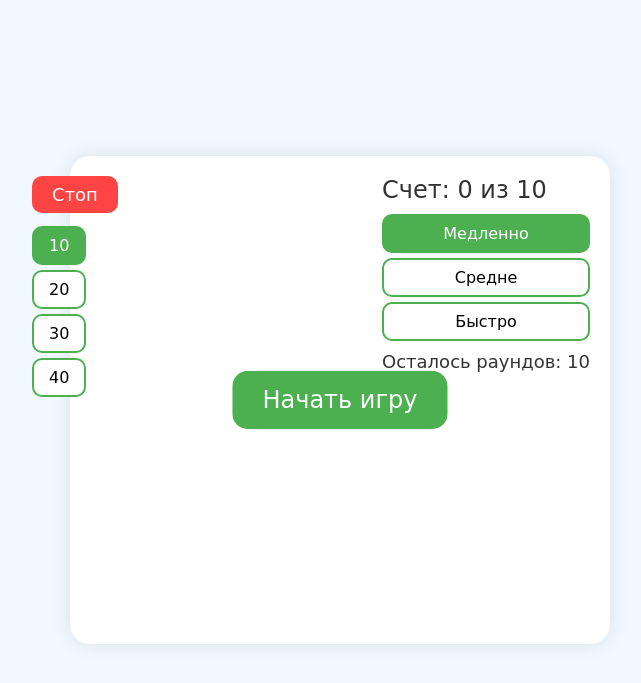
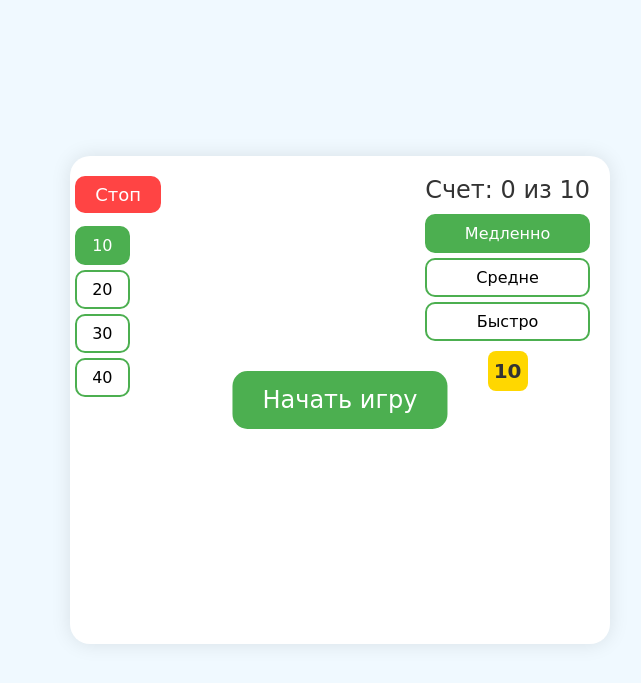
Before and after one commit to Sergey0408/ColorSquareChallenge, a Flask app: page / in a window 1280 px wide. Shown: the top 683 px of the page, without its empty margins (300-941 px from the left). Run offline with Flask 3, Linux system fonts and the light colour scheme; some libraries are stand-ins or nearby versions.

Commit message:
Update game UI: reposition buttons and redesign round counter.
Replit-Commit-Author: Agent
Replit-Commit-Session-Id: 8d33f3c9-8188-40c6-993a-fa1fc4f303a3
Replit-Commit-Screenshot-Url: https://storage.googleapis.com/screenshot-production-us-central1/c1c2e319-6578-4d99-b67d-fbaa1bb9f4a5/64ee19aa-a913-4579-a1c5-5fcf93682e4c.jpg

```diff
--- a/static/css/style.css
+++ b/static/css/style.css
@@ -142,8 +142,15 @@ body {
 }
 
 .rounds-remaining {
-    font-size: 18px;
+    width: 40px;
+    height: 40px;
+    background: #FFD700;
+    border-radius: 8px;
+    display: flex;
+    justify-content: center;
+    align-items: center;
+    font-size: 20px;
+    font-weight: bold;
     color: #333;
-    margin-top: 10px;
-    text-align: center;
+    margin: 10px auto 0;
 }
--- a/templates/index.html
+++ b/templates/index.html
@@ -23,7 +23,7 @@
                 <button id="speed2" class="speed-btn">Средне</button>
                 <button id="speed3" class="speed-btn">Быстро</button>
             </div>
-            <div class="rounds-remaining">Осталось раундов: <span id="roundsRemaining">10</span></div>
+            <div class="rounds-remaining"><span id="roundsRemaining">10</span></div>
         </div>
         <button id="startButton" class="start-btn">Начать игру</button>
         <canvas id="gameCanvas"></canvas>
```
